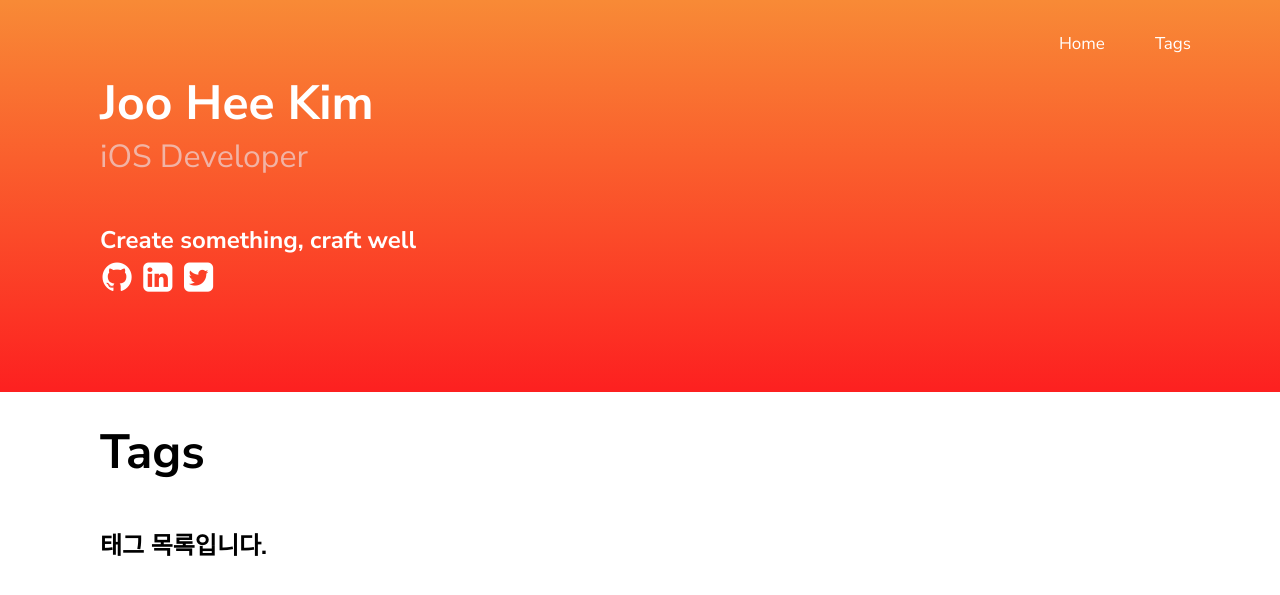
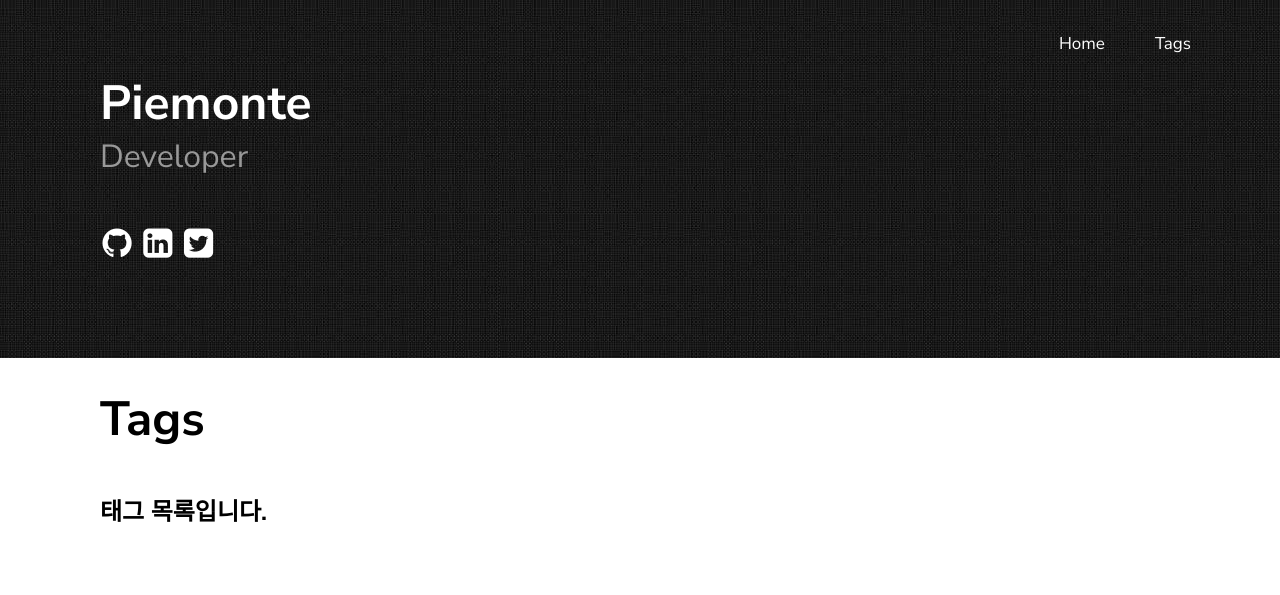
Before and after one commit to piemonte93/piemonte93.github.io, a Jekyll site: the page built from tags.html, in a window 1280 px wide. Shown: the top 595 px of the page. Built offline with Jekyll 4.4.1, drawn with Linux system fonts in a browser that asks for light colours; some of the changed lines change nothing that is shown.

Commit message:
Change Email, title, author, link

```diff
--- a/_config.yml
+++ b/_config.yml
@@ -1,40 +1,44 @@
-title: Joo Hee Kim
-author: Joo Hee Kim
-email: imjhk03@gmail.com
+title: Piemonte's 블로그
+author: piemonte93
+email: b07882002@gmail.com
 description: > # this means to ignore newlines until "show_exerpts:"
-  Write an awesome description for your new site here. You can edit this
-  line in _config.yml. It will appear in your document head meta (for
-  Google search results) and in your feed.xml site description.
+  개발 일지와 여러가지 이야기..
 show_excerpts: true # set to true to show excerpts on the homepage
-# baseurl: /texture
+baseurl: ""
+url: "https://piemonte93.github.io"
 
 # Minima date format
 # refer to http://shopify.github.io/liquid/filters/date/ if you want to customize this
 sass:
   sass_dir: _sass
 
-# permalink: /posts/:title/
+permalink: /posts/:title/
 texture:
-  title: Joo Hee Kim
-  tagline: iOS Developer
-  description: Create something, craft well
-  date_format: "%Y-%m-%d"
-  style: swiftColor
+  title: Piemonte
+  tagline: Developer
+  date_format: "%y, %b %-d"
+  style: black
   showNav: true
   showPicker: false
+  # navigation:
+  #   - title: Algorithm
+  #     url: "/algorithm/"
+  #   - title: CS
+  #     url: "/cs/"
+  #   - title: Front-End
+  #     url: "/front-end/"
+  #   - title: Back-End
+  #     url: "/back-end/"
+  #   - title: 잡담
+  #     url: "/talk/"
 
   # generate social links in footer
   social_links:
-    twitter: _jooheekim_
-    github:  imjhk03
-    linkedIn: in/imjhk03
+    twitter: thelehhman
+    github: piemonte93
+    linkedIn: in/donghyun-cha-65245613a/
+    instagram: dh_cha
     rss: rss
-
-  # Google Analytics
-  analytics_id: UA-155758599-1
-
-  # Google Search Console
-  google-site-verification: google8152682f1b05589f
 
 # If you want to link only specific pages in your header, uncomment
 # this and add the path to the pages in order as they should show up
@@ -42,9 +46,9 @@ texture:
 # - about.md
 
 # Build settings
-# theme: texture
+remote_theme: thelehhman/texture
+theme: texture
 
 plugins:
   - jekyll-seo-tag
-  # - splashtag
-  #- jekyll-feed
+#  - jekyll-feed
```
